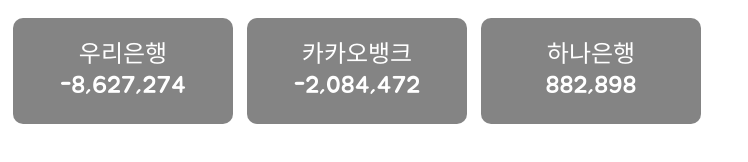
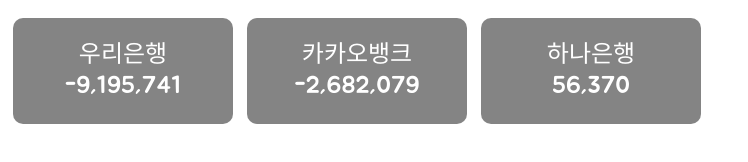
Before and after one commit to cat-dkdk/yosebex.com, a plain HTML site: page counter.html in a window 1280 px wide. Shown: the full height of the page, 0-748 px from the left. Drawn offline with Linux system fonts and the light colour scheme.

Commit message:
Add files via upload

```diff
--- a/counter.html
+++ b/counter.html
@@ -11,15 +11,15 @@
   <body>
     <div class="woori">
       <p>우리은행</p>
-      <p>-8,627,274</p>
+      <p>-9,195,741</p>
     </div>
     <div class="kakao">
       <p>카카오뱅크</p>
-      <p>-2,084,472</p>
+      <p>-2,682,079</p>
     </div>
     <div class="hana">
       <p>하나은행</p>
-      <p>882,898</p>
+      <p>56,370</p>
     </div>
   </body>
 </html>
```
